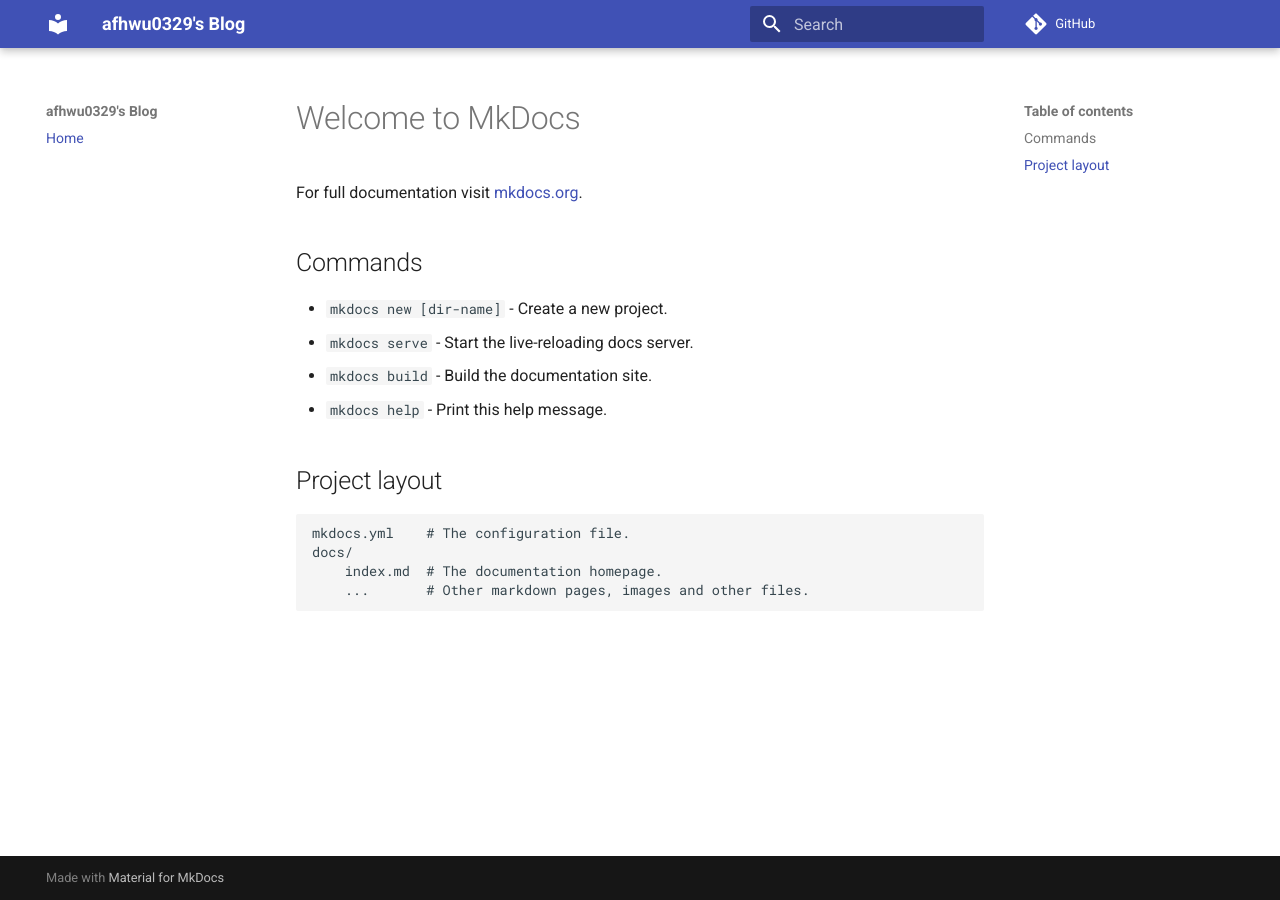
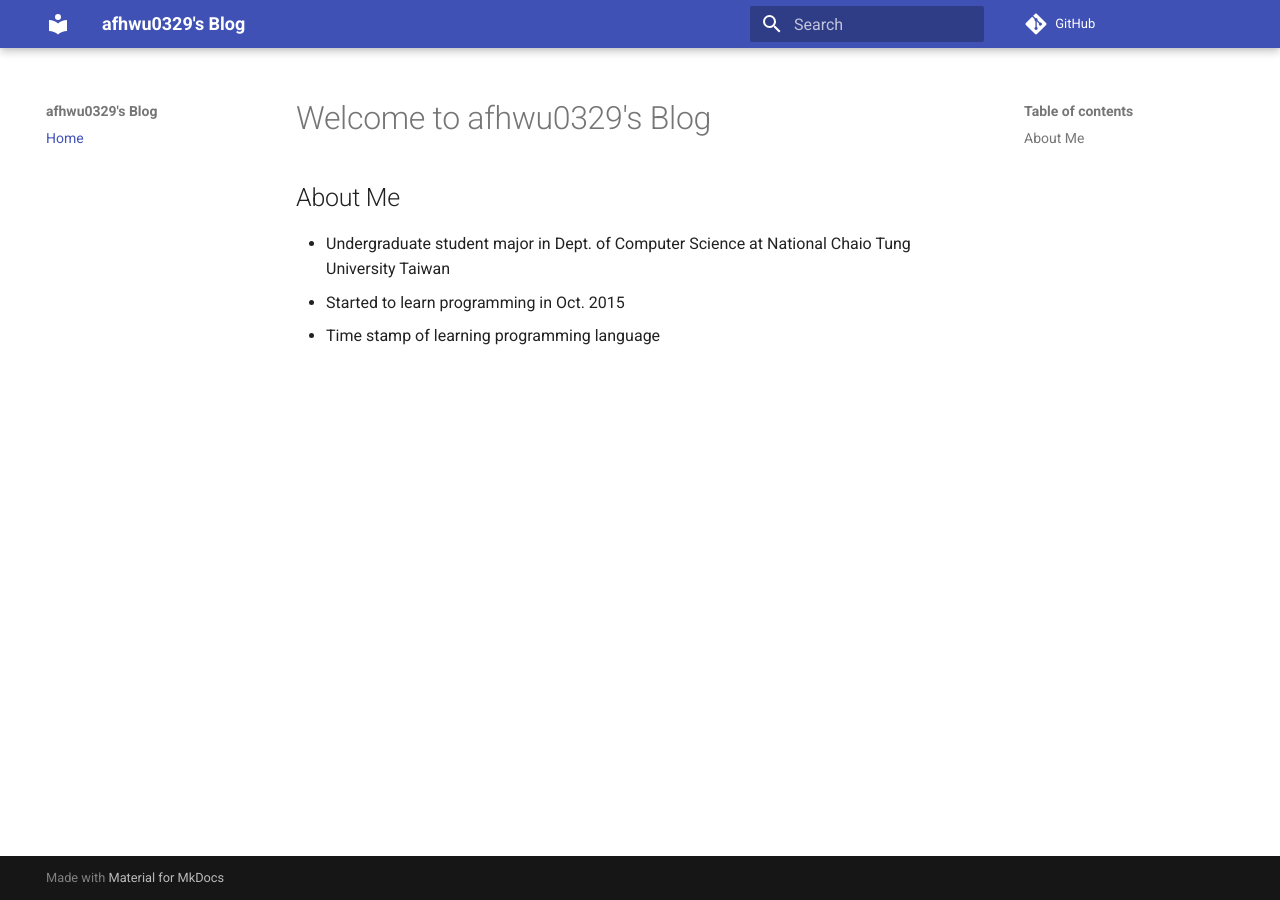
Before and after one commit to Alfons0329/afhwu0329.github.io, an MkDocs documentation site: the page built from docs/index.md, in a window 1280 px wide. Built offline with MkDocs 1.6.1 and Material for MkDocs 9.7.7, drawn with Linux system fonts in a browser that asks for light colours; comment, search, counter and statistics services are not loaded; old or Windows-style settings are respelled for this version of MkDocs.

Commit message:
auto update

```diff
--- a/docs/index.md
+++ b/docs/index.md
@@ -1,17 +1,8 @@
-# Welcome to MkDocs
+# Welcome to afhwu0329's Blog
 
-For full documentation visit [mkdocs.org](http://mkdocs.org).
+## About Me
+* Undergraduate student major in Dept. of Computer Science at National Chaio Tung University Taiwan
+* Started to learn programming in Oct. 2015
+* Time stamp of learning programming language
 
-## Commands
-
-* `mkdocs new [dir-name]` - Create a new project.
-* `mkdocs serve` - Start the live-reloading docs server.
-* `mkdocs build` - Build the documentation site.
-* `mkdocs help` - Print this help message.
-
-## Project layout
-
-    mkdocs.yml    # The configuration file.
-    docs/
-        index.md  # The documentation homepage.
-        ...       # Other markdown pages, images and other files.
+##
--- a/mkdocs.yml
+++ b/mkdocs.yml
@@ -1,12 +1,12 @@
 #main tiele
 site_name: afhwu0329's Blog
-
+site_description: 'CS coding practice, university notes, life ,gaming ,travel and photography'
 #informations and connections
-site_url: 'https://afhwu0329.github.io/'
+site_url: 'https://alfons0329.github.io/afhwu0329.github.io/'
 repo_url: 'https://github.com/Alfons0329/afhwu0329.github.io'
 #stylish components
 theme: 'material'
-#site contents
+#site contents, which will be connected to the docs/ directories
 pages:
     - Home: index.md
     #- About_me: about_me.md
```
Also changed, not shown: site/404.html, site/index.html, site/search/search_index.json, site/sitemap.xml, 1 other file.
